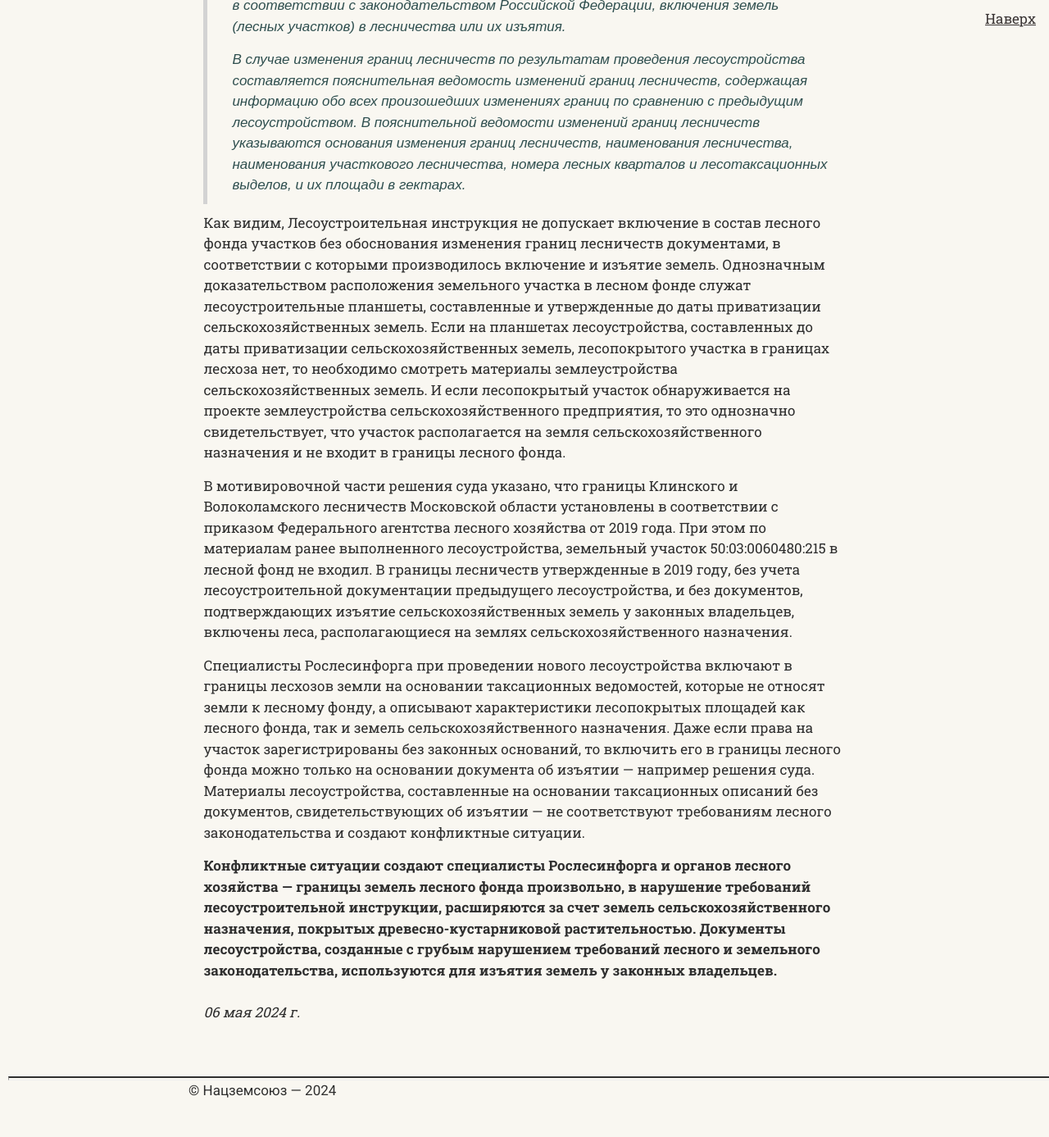
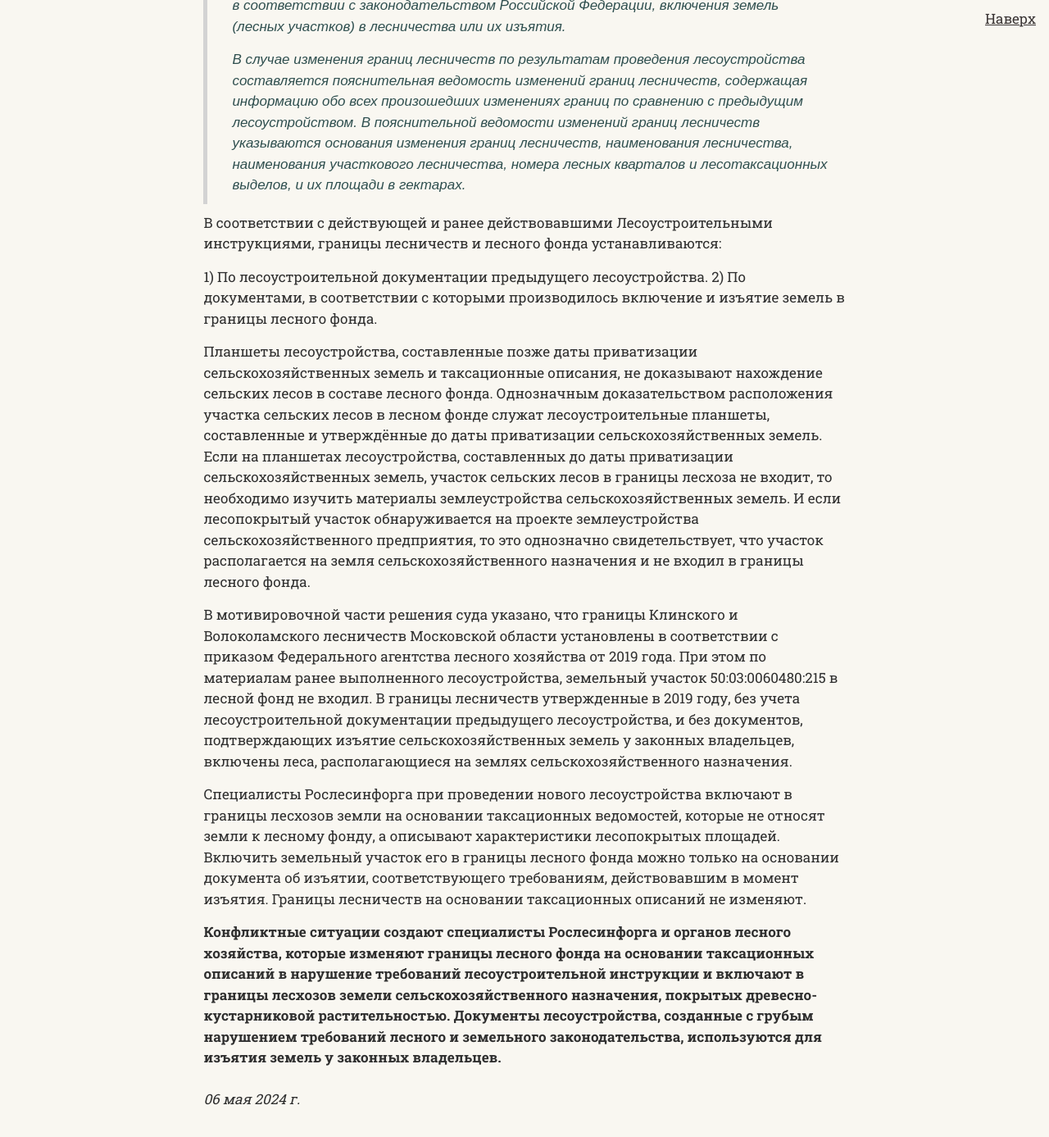
Before and after one commit to SergSi/land-use-art, a Jekyll site: the page built from _articles/2024-05-06-lesa.md, in a window 1280 px wide and 1400 px high, scrolled down 3201 px. Shown: the top 1387 px of the window at 82% size. Built offline with Jekyll 4.4.1, drawn with Linux system fonts in a browser that asks for light colours; some web fonts are replaced; before the commit the page ends 4563 px from its top, so only the background shows below that.

Commit message:
Update 2024-05-06-lesa.md

```diff
--- a/_articles/2024-05-06-lesa.md
+++ b/_articles/2024-05-06-lesa.md
@@ -63,10 +63,15 @@ file-2="2024-05-06/Нудольский.jpg" caption-2="Фрагмент пла
 >
 > В случае изменения границ лесничеств по результатам проведения лесоустройства составляется пояснительная ведомость изменений границ лесничеств, содержащая информацию обо всех произошедших изменениях границ по сравнению с предыдущим лесоустройством. В пояснительной ведомости изменений границ лесничеств указываются основания изменения границ лесничеств, наименования лесничества, наименования участкового лесничества, номера лесных кварталов и лесотаксационных выделов, и их площади в гектарах.
 
-Как видим, Лесоустроительная инструкция не допускает включение в состав лесного фонда участков без обоснования изменения границ лесничеств документами, в соответствии с которыми производилось включение и изъятие земель. Однозначным доказательством расположения земельного участка в лесном фонде служат лесоустроительные планшеты, составленные и утвержденные до даты приватизации сельскохозяйственных земель. Если на планшетах лесоустройства, составленных до даты приватизации сельскохозяйственных земель, лесопокрытого участка в границах лесхоза нет, то необходимо смотреть материалы землеустройства сельскохозяйственных земель. И если лесопокрытый участок обнаруживается на проекте землеустройства сельскохозяйственного предприятия, то это однозначно свидетельствует, что участок располагается на земля сельскохозяйственного назначения и не входит в границы лесного фонда.
+В соответствии с действующей и ранее действовавшими Лесоустроительными инструкциями,   границы лесничеств и лесного фонда устанавливаются:
+
+1) По лесоустроительной документации предыдущего лесоустройства.
+2) По документами, в соответствии с которыми производилось включение и изъятие земель в границы лесного фонда.
+
+Планшеты лесоустройства, составленные позже даты приватизации сельскохозяйственных земель и таксационные описания, не доказывают нахождение сельских лесов в составе лесного фонда. Однозначным доказательством расположения участка сельских лесов в лесном фонде служат лесоустроительные планшеты, составленные и утверждённые до даты приватизации сельскохозяйственных земель. Если на планшетах лесоустройства, составленных до даты приватизации сельскохозяйственных земель, участок сельских лесов в границы лесхоза не входит, то необходимо изучить материалы землеустройства сельскохозяйственных земель. И если лесопокрытый участок обнаруживается на проекте землеустройства сельскохозяйственного предприятия, то это однозначно свидетельствует, что участок располагается на земля сельскохозяйственного назначения и не входил в границы лесного фонда.
 
 В мотивировочной части решения суда указано, что границы Клинского и Волоколамского лесничеств Московской области установлены в соответствии с приказом Федерального агентства лесного хозяйства от 2019 года. При этом по материалам ранее выполненного лесоустройства, земельный участок 50:03:0060480:215 в лесной фонд не входил. В границы лесничеств утвержденные в 2019 году, без учета лесоустроительной документации предыдущего лесоустройства, и без документов, подтверждающих изъятие сельскохозяйственных земель у законных владельцев, включены леса, располагающиеся на землях сельскохозяйственного назначения.
 
-Специалисты Рослесинфорга при проведении нового лесоустройства включают в границы лесхозов земли на основании таксационных ведомостей, которые не относят земли к лесному фонду, а описывают характеристики лесопокрытых площадей как лесного фонда, так и земель сельскохозяйственного назначения. Даже если права на участок зарегистрированы без законных оснований, то включить его в границы лесного фонда можно только на основании документа об изъятии — например решения суда. Материалы лесоустройства, составленные на основании таксационных описаний без документов, свидетельствующих об изъятии — не соответствуют требованиям лесного законодательства и создают конфликтные ситуации.
+Специалисты Рослесинфорга при проведении нового лесоустройства включают в границы лесхозов земли на основании таксационных ведомостей, которые не относят земли к лесному фонду, а описывают характеристики лесопокрытых площадей. Включить земельный участок его в границы лесного фонда можно только на основании документа об изъятии, соответствующего требованиям, действовавшим в момент изъятия. Границы лесничеств на основании таксационных описаний не изменяют.
 
-**Конфликтные ситуации создают специалисты Рослесинфорга и органов лесного хозяйства — границы земель лесного фонда произвольно, в нарушение требований лесоустроительной инструкции, расширяются за счет земель сельскохозяйственного назначения, покрытых древесно-кустарниковой растительностью. Документы лесоустройства, созданные с грубым нарушением требований лесного и земельного законодательства, используются для изъятия земель у законных владельцев.**
+**Конфликтные ситуации создают специалисты Рослесинфорга и органов лесного хозяйства, которые изменяют границы лесного фонда на основании таксационных описаний в нарушение требований лесоустроительной инструкции и включают в границы лесхозов земели сельскохозяйственного назначения, покрытых древесно-кустарниковой растительностью. Документы лесоустройства, созданные с грубым нарушением требований лесного и земельного законодательства, используются для изъятия земель у законных владельцев.**
```
